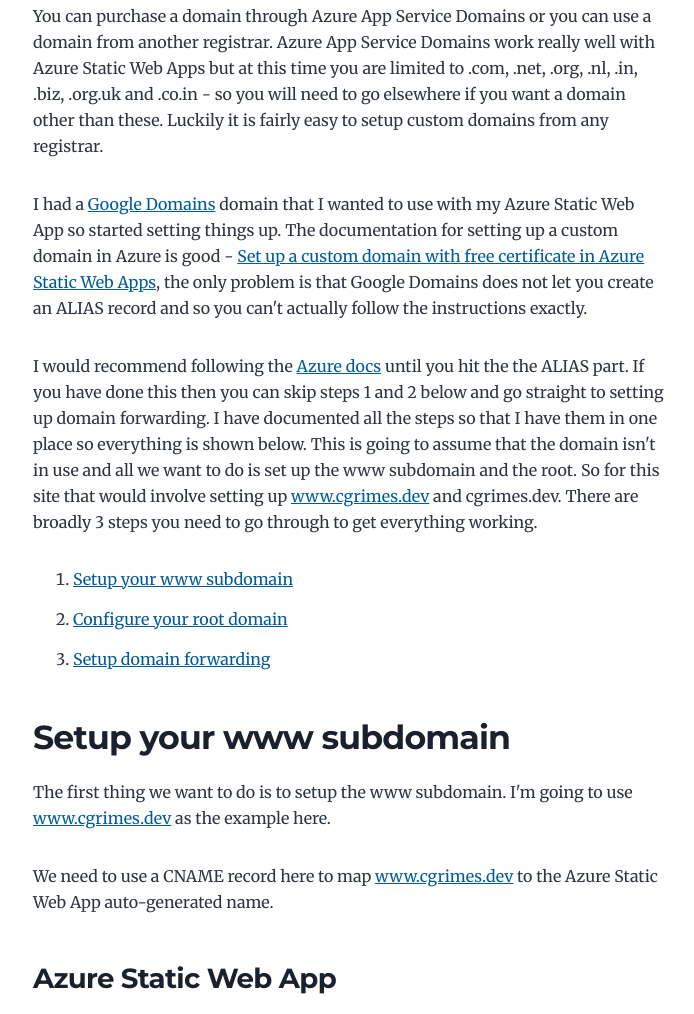
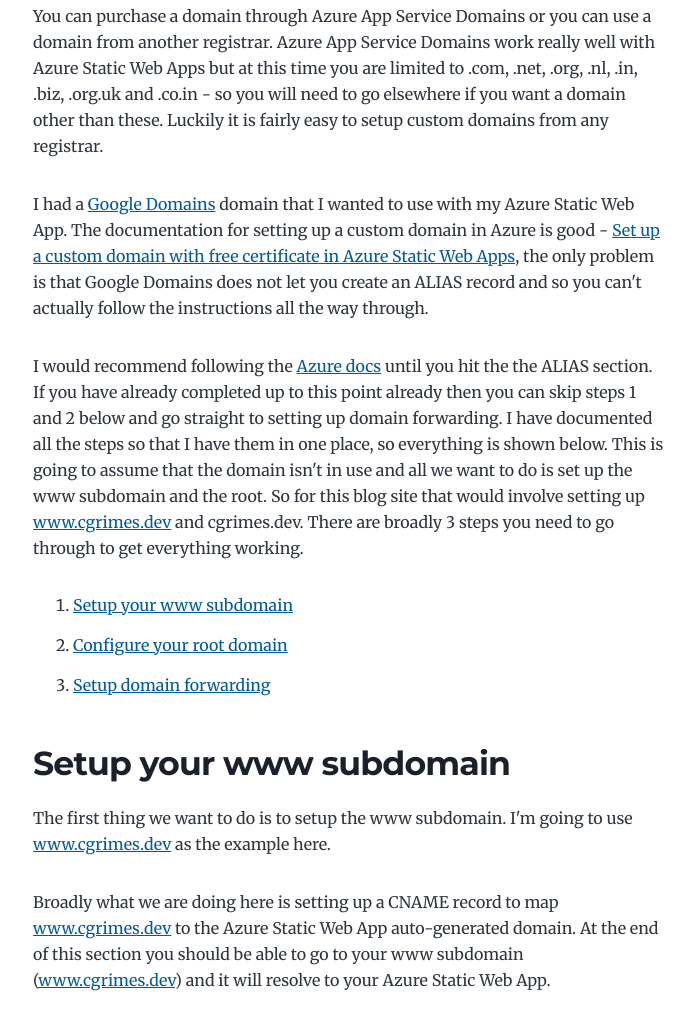
Before and after one commit to cgrimes01/blog, a Gatsby site: page /using-azure-web-app-with-google-domains/ in a window 1280 px wide. Shown: the part 495-1509 px from the top of the page, without its empty margins (291-985 px from the left). Built offline with nearby package versions, Linux system fonts and the light colour scheme; Gatsby itself is replaced by a stand-in of ours.

Commit message:
Add WIP for using an azure static web app with a Google domain

```diff
--- a/content/blog/using-azure-web-app-with-google-domains/index.md
+++ b/content/blog/using-azure-web-app-with-google-domains/index.md
@@ -8,9 +8,9 @@
 
 You can purchase a domain through Azure App Service Domains or you can use a domain from another registrar. Azure App Service Domains work really well with Azure Static Web Apps but at this time you are limited to .com, .net, .org, .nl, .in, .biz, .org.uk and .co.in - so you will need to go elsewhere if you want a domain other than these. Luckily it is fairly easy to setup custom domains from any registrar.
 
-I had a [Google Domains](https://domains.google/) domain that I wanted to use with my Azure Static Web App so started setting things up. The documentation for setting up a custom domain in Azure is good - [Set up a custom domain with free certificate in Azure Static Web Apps](https://docs.microsoft.com/en-us/azure/static-web-apps/custom-domain?tabs=azure-dns), the only problem is that Google Domains does not let you create an ALIAS record and so you can't actually follow the instructions exactly.
+I had a [Google Domains](https://domains.google/) domain that I wanted to use with my Azure Static Web App. The documentation for setting up a custom domain in Azure is good - [Set up a custom domain with free certificate in Azure Static Web Apps](https://docs.microsoft.com/en-us/azure/static-web-apps/custom-domain?tabs=azure-dns), the only problem is that Google Domains does not let you create an ALIAS record and so you can't actually follow the instructions all the way through.
 
-I would recommend following the [Azure docs](https://docs.microsoft.com/en-us/azure/static-web-apps/custom-domain?tabs=azure-dns) until you hit the the ALIAS part. If you have done this then you can skip steps 1 and 2 below and go straight to setting up domain forwarding. I have documented all the steps so that I have them in one place so everything is shown below. This is going to assume that the domain isn't in use and all we want to do is set up the www subdomain and the root. So for this site that would involve setting up www.cgrimes.dev and cgrimes.dev. There are broadly 3 steps you need to go through to get everything working.
+I would recommend following the [Azure docs](https://docs.microsoft.com/en-us/azure/static-web-apps/custom-domain?tabs=azure-dns) until you hit the the ALIAS section. If you have  already completed up to this point already then you can skip steps 1 and 2 below and go straight to setting up domain forwarding. I have documented all the steps so that I have them in one place, so everything is shown below. This is going to assume that the domain isn't in use and all we want to do is set up the www subdomain and the root. So for this blog site that would involve setting up www.cgrimes.dev and cgrimes.dev. There are broadly 3 steps you need to go through to get everything working.
 
 1. [Setup your www subdomain](#setup-your-www-subdomain)
 2. [Configure your root domain](#configure-root-domain)
@@ -20,7 +20,7 @@
 
 The first thing we want to do is to setup the www subdomain. I'm going to use www.cgrimes.dev as the example here.
 
-We need to use a CNAME record here to map www.cgrimes.dev to the Azure Static Web App auto-generated name.
+Broadly what we are doing here is setting up a CNAME record to map www.cgrimes.dev to the Azure Static Web App auto-generated domain. At the end of this section you should be able to go to your www subdomain (www.cgrimes.dev) and it will resolve to your Azure Static Web App.
 
 ### Azure Static Web App
 
@@ -57,9 +57,9 @@
 
 ![Azure static app subdomain ready](./subdomainready.png)
 
-At this stage you should be able to go to your www subdomain (www.cgrimes.dev) and it will resolve to your Azure Static Web App.
+## Configure root domain
 
-## Configure root domain
+Now we need to setup the root domain for our static web app and use a TXT record in our Google Domains DNS to verify that we own the domain.
 
 ### Azure Static Web App
 
```
